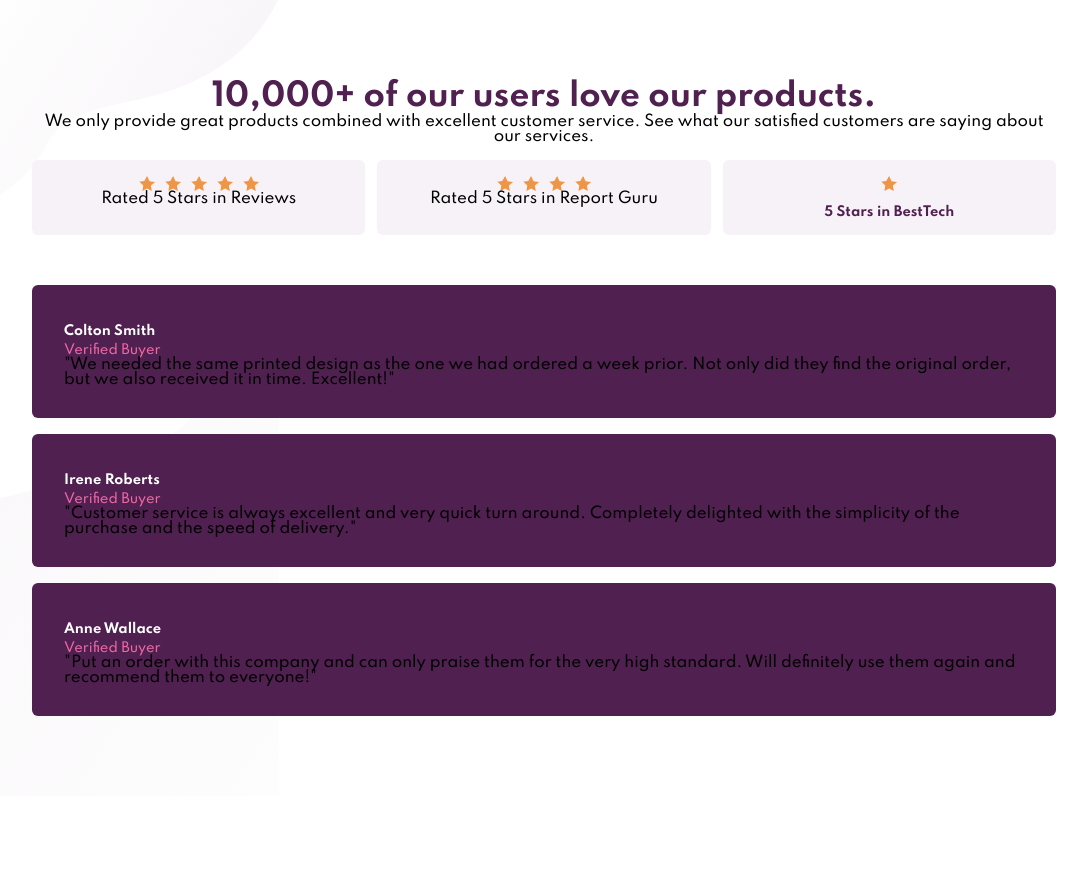
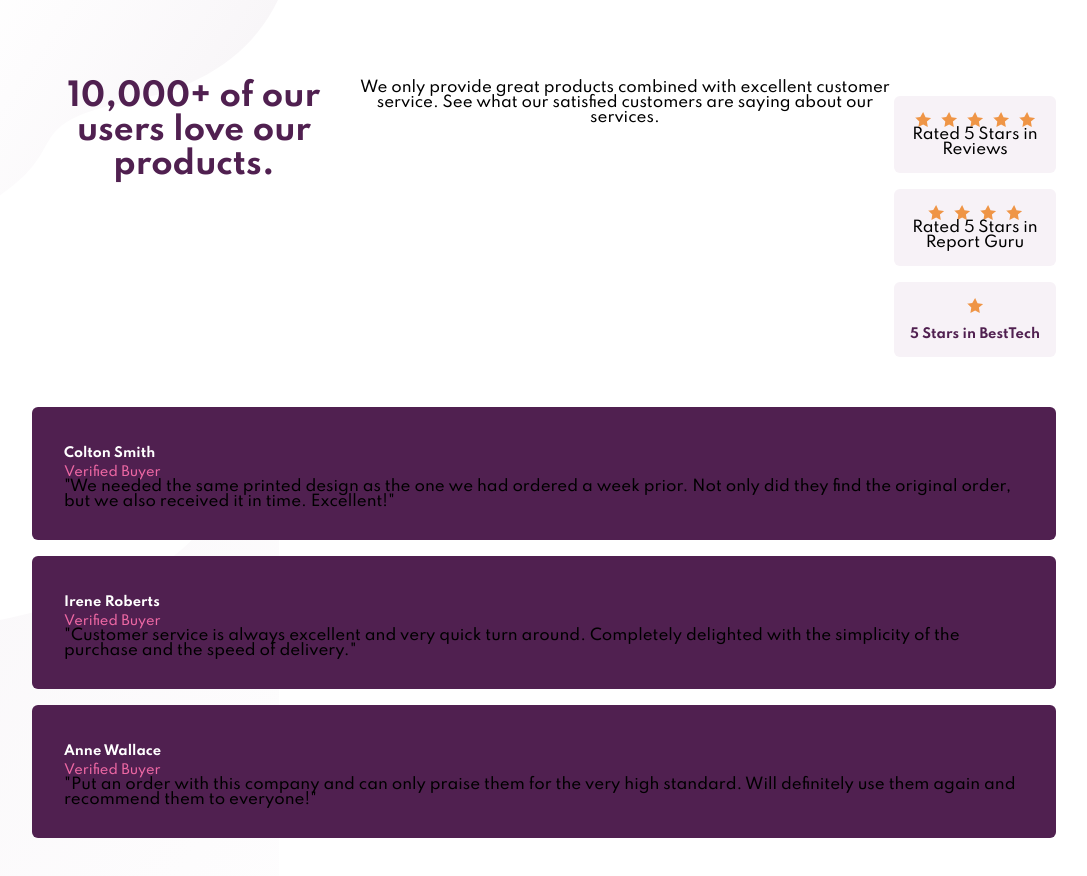
Before and after one commit to vernerk/social-proof-section, a plain HTML site: page index.html in a window 1280 px wide. Shown: the whole page, without its empty margins (96-1183 px from the left). Before the commit the page ends 800 px from the top, so only its background shows below. Drawn offline with Linux system fonts and the light colour scheme.

Commit message:
Revert "."
This reverts commit 81a8bc5464d39f121507c2147af527d66c43d03b.

```diff
--- a/css/style.css
+++ b/css/style.css
@@ -158,26 +158,10 @@ h1 {
 
   .headline {
     display: flex;
-    flex-direction: column;
   }
 
   .main-info {
-    width: 80%;
+    text-align: left;
   }
 
-  .reviews ul {
-    display: flex;
-    gap: 12px;
-  }
-
-  .reviews ul li {
-    flex-basis: 0;
-    flex-grow: 1;
-
-  }
-
-  /* .main-info {
-    text-align: left;
-  } */
-
 }
```
